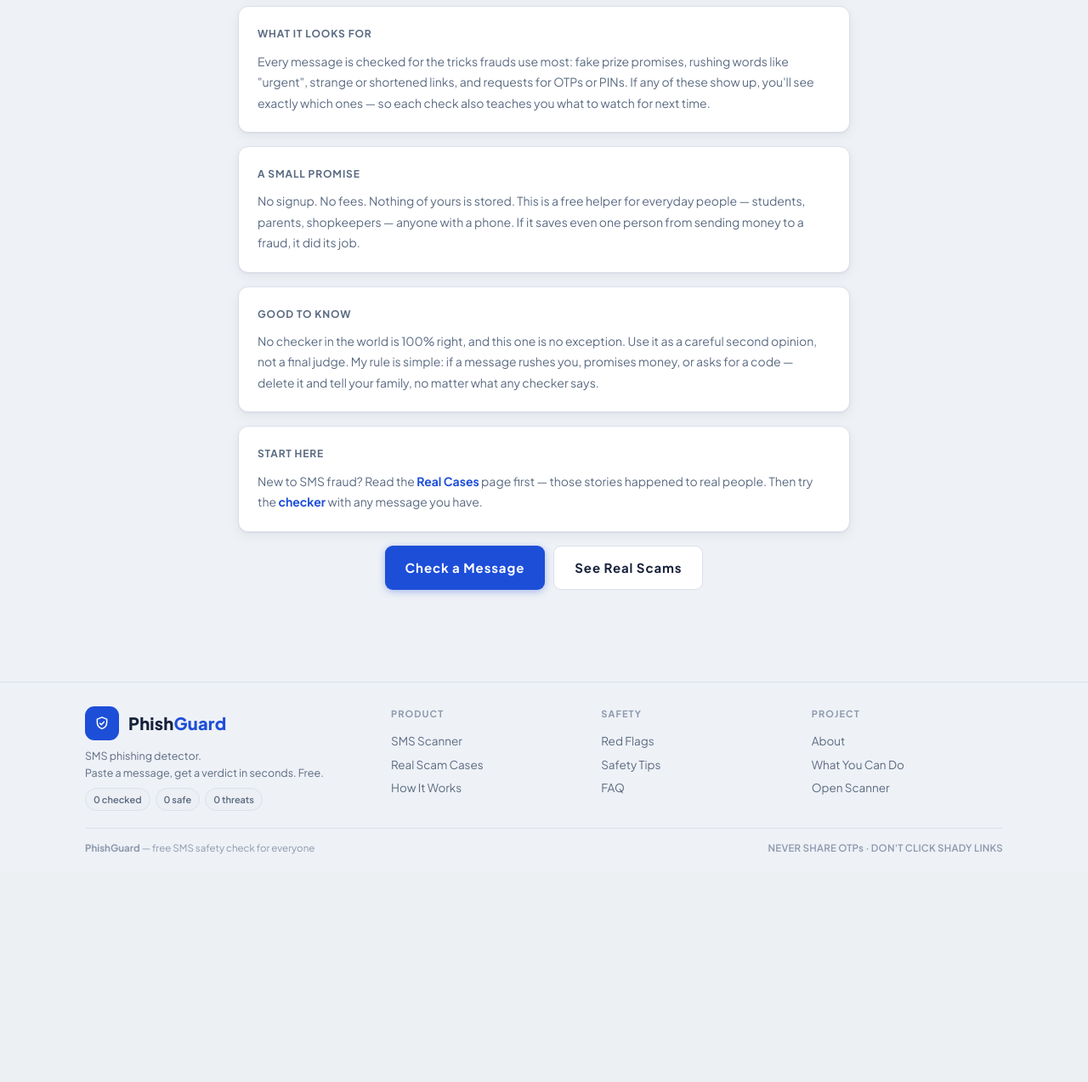
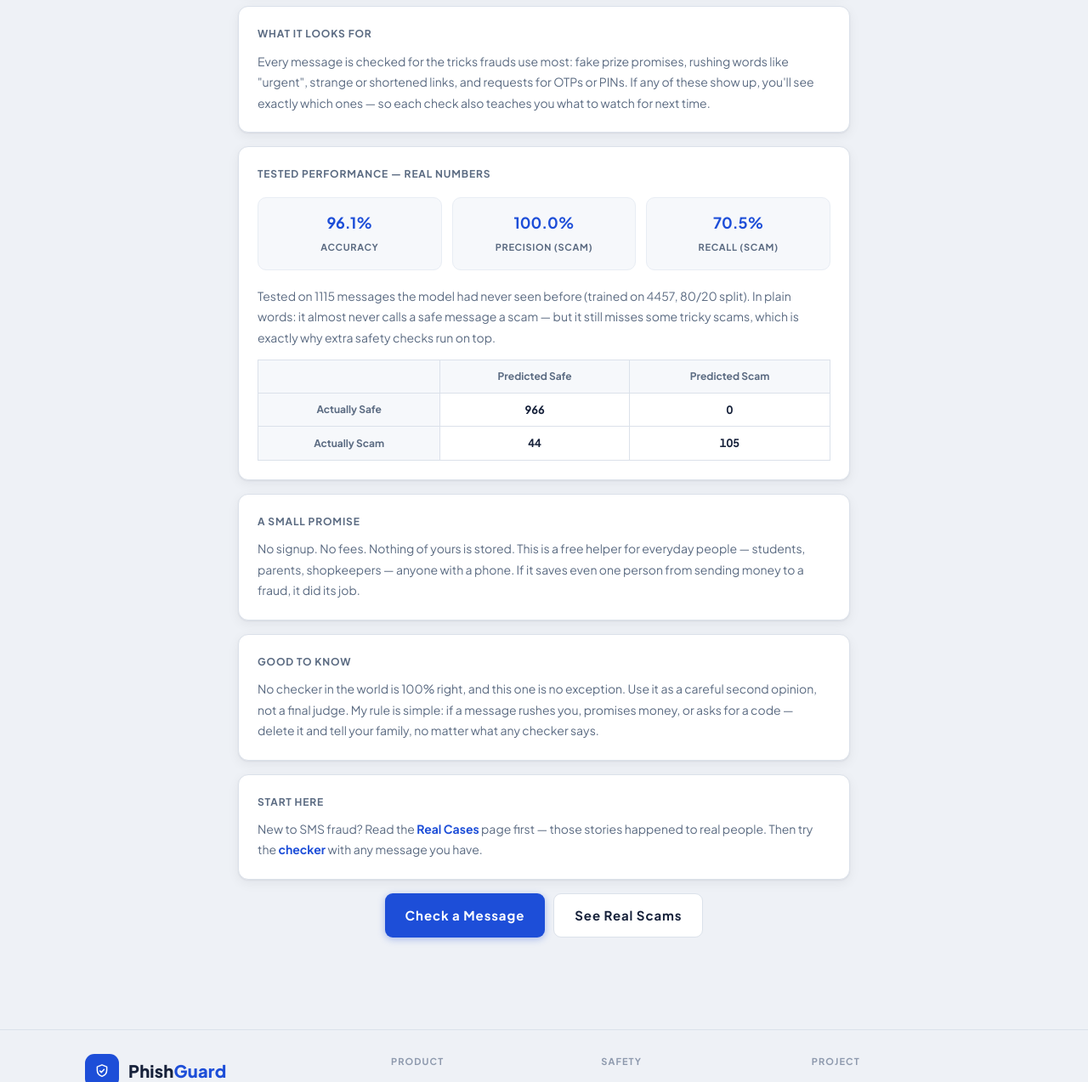
Before and after one commit to khaledhasanmilu/SMS-Phising-Detection, a Flask app: page /about in a window 1280 px wide. Shown: the part 1262-2535 px from the top of the page at 85% size. Before the commit the page ends 2267 px from the top, so only its background shows below. Run offline with Flask 3, Linux system fonts and the light colour scheme; parts of the project's set-up code (start-up, migrations or seed data) failed here and were passed over.

Commit message:
Add accuracy metrics (96.1%), confidence meter, performance card

```diff
--- a/app.py
+++ b/app.py
@@ -1,4 +1,5 @@
 from flask import Flask, render_template, request, session
+import json
 import pickle
 
 app = Flask(__name__)
@@ -6,6 +7,16 @@ app.secret_key = "phishguard-123"
 
 model = pickle.load(open("model.pkl", "rb"))
 tfidf = pickle.load(open("vectorizer.pkl", "rb"))
+
+# test-set metrics produced by train_model.py (fallback zeros if missing)
+try:
+    with open("metrics.json") as f:
+        METRICS = json.load(f)
+except Exception:
+    METRICS = {
+        "accuracy": 0, "precision": 0, "recall": 0, "f1": 0,
+        "confusion": [[0, 0], [0, 0]], "train_size": 0, "test_size": 0,
+    }
 
 def clean(text):
     return text.lower()
@@ -33,10 +44,13 @@ def get_stats():
     }
 
 def scan_message(text):
-    """Same detection logic as before. Returns (result, reasons, sms_text)."""
+    """Same detection logic as before. Returns (result, reasons, confidence)."""
     clean_text = clean(text)
     vector = tfidf.transform([clean_text])
     pred = model.predict(vector)[0]
+    # model's own confidence in its prediction (0-100)
+    proba = model.predict_proba(vector)[0]
+    conf = round(float(proba.max()) * 100)
 
     if rule_check(clean_text):
         result = "Phishing 🚨"
@@ -50,17 +64,20 @@ def scan_message(text):
             reasons.append(f"contains keyword '{kw}'")
     if "http" in low or "bit.ly" in low:
         reasons.append("contains suspicious link")
-    return result, reasons
+    return result, reasons, conf
 
 @app.route("/")
 def home():
-    return render_template("index.html", stats=get_stats())
+    return render_template(
+        "index.html", stats=get_stats(), accuracy=METRICS["accuracy"]
+    )
 
 @app.route("/scanner", methods=["GET", "POST"])
 def scanner():
     result = ""
     reasons = []
     sms_text = ""
+    conf = 0
 
     init_stats()
 
@@ -72,14 +89,14 @@ def scanner():
         else:
             sms_text = request.form.get("sms", "")
             if sms_text.strip():
-                result, reasons = scan_message(sms_text)
+                result, reasons, conf = scan_message(sms_text)
                 session["checked"] += 1
                 session["safe"] += 1 if result == "Safe ✅" else 0
                 session["threats"] += 1 if result == "Phishing 🚨" else 0
                 session.modified = True
 
     return render_template(
-        "scanner.html", result=result, reasons=reasons,
+        "scanner.html", result=result, reasons=reasons, conf=conf,
         stats=get_stats(), sms_text=sms_text
     )
 
@@ -93,7 +110,7 @@ def scam_cases():
 
 @app.route("/about")
 def about():
-    return render_template("about.html", stats=get_stats())
+    return render_template("about.html", stats=get_stats(), metrics=METRICS)
 
 if __name__ == "__main__":
     app.run(debug=True)
--- /dev/null
+++ b/metrics.json
@@ -0,0 +1 @@
+{"accuracy": 96.1, "precision": 100.0, "recall": 70.5, "f1": 82.7, "confusion": [[966, 0], [44, 105]], "train_size": 4457, "test_size": 1115}
--- a/static/script.js
+++ b/static/script.js
@@ -39,14 +39,6 @@
   function updateCount() { if (ta && cc) cc.textContent = ta.value.length; }
   if (ta) { ta.addEventListener('input', updateCount); updateCount(); }
 
-  window.fillSample = function (k) {
-    var samples = {
-      safe: 'Hey, are we still meeting for lunch tomorrow at 1pm?',
-      phish: "URGENT! You've WON a FREE iPhone. Click http://bit.ly/claim123 to verify your account now!"
-    };
-    if (ta) { ta.value = samples[k] || ''; updateCount(); ta.focus(); }
-  };
-
   var form = document.getElementById('scanForm');
   if (form) {
     form.addEventListener('submit', function () {
--- a/static/style.css
+++ b/static/style.css
@@ -369,4 +369,17 @@ body{transition:background-color .35s ease,color .35s ease}
 .btn-arrow .arr{width:34px;height:34px;border-radius:50%;background:var(--accent);color:#fff;display:flex;align-items:center;justify-content:center;font-size:17px;line-height:1;transition:transform .25s ease}
 .btn-arrow:hover{transform:translateY(-2px);box-shadow:0 12px 26px rgba(29,78,216,.28);border-color:var(--accent)}
 .btn-arrow:hover .arr{transform:translateX(5px)}
+/* confidence meter */
+.conf-block{margin-top:14px}
+.conf-head{display:flex;justify-content:space-between;align-items:center;font-size:12px;font-weight:700;color:var(--muted);margin-bottom:7px}
+.conf-head b{color:var(--text);font-size:14px;font-variant-numeric:tabular-nums}
+.conf-bar{height:10px;border-radius:100px;background:var(--surface3);border:1px solid var(--border);overflow:hidden}
+.conf-fill{height:100%;border-radius:100px;background:var(--accent);width:0;animation:confGrow 1s ease forwards}
+.result-phish .conf-fill{background:var(--danger)}
+@keyframes confGrow{to{width:var(--w)}}
+/* confusion-matrix mini table */
+.cm-table{width:100%;border-collapse:collapse;margin-top:14px;font-size:13px}
+.cm-table th,.cm-table td{border:1px solid var(--border);padding:9px 10px;text-align:center}
+.cm-table th{background:var(--surface2);font-size:12px;color:var(--muted)}
+.cm-table td{font-weight:700;font-variant-numeric:tabular-nums}
 @media (max-width:640px){.term-body{font-size:11.5px}.ticker{margin:0 -14px}}
--- a/templates/about.html
+++ b/templates/about.html
@@ -88,6 +88,26 @@ block content %}
   </div>
 
   <div class="card">
+    <div class="label" style="margin-bottom: 12px">Tested performance — real numbers</div>
+    <div class="kv">
+      <div class="kv-item"><b>{{ metrics.accuracy }}%</b><span>ACCURACY</span></div>
+      <div class="kv-item"><b>{{ metrics.precision }}%</b><span>PRECISION (SCAM)</span></div>
+      <div class="kv-item"><b>{{ metrics.recall }}%</b><span>RECALL (SCAM)</span></div>
+    </div>
+    <p style="color: var(--muted); font-size: 14px; line-height: 1.75">
+      Tested on {{ metrics.test_size }} messages the model had never seen
+      before (trained on {{ metrics.train_size }}, 80/20 split). In plain
+      words: it almost never calls a safe message a scam — but it still misses
+      some tricky scams, which is exactly why extra safety checks run on top.
+    </p>
+    <table class="cm-table">
+      <tr><th></th><th>Predicted Safe</th><th>Predicted Scam</th></tr>
+      <tr><th>Actually Safe</th><td>{{ metrics.confusion[0][0] }}</td><td>{{ metrics.confusion[0][1] }}</td></tr>
+      <tr><th>Actually Scam</th><td>{{ metrics.confusion[1][0] }}</td><td>{{ metrics.confusion[1][1] }}</td></tr>
+    </table>
+  </div>
+
+  <div class="card">
     <div class="label" style="margin-bottom: 10px">A small promise</div>
     <p style="color: var(--muted); font-size: 14px; line-height: 1.75">
       No signup. No fees. Nothing of yours is stored. This is a free helper for
--- a/templates/index.html
+++ b/templates/index.html
@@ -20,6 +20,7 @@ Safe{% endblock %} {% block content %}
       >
     </div>
     <div class="hero-meta">
+      <span><b>{{ accuracy }}%</b> test accuracy</span>
       <span><b>Free</b> to use</span>
       <span><b>No</b> signup needed</span>
       <span>Works on <b>mobile</b></span>
```
Also changed, not shown: templates/scanner.html (+8 -5 lines), train_model.py (+48 -7 lines), 2 other files.
